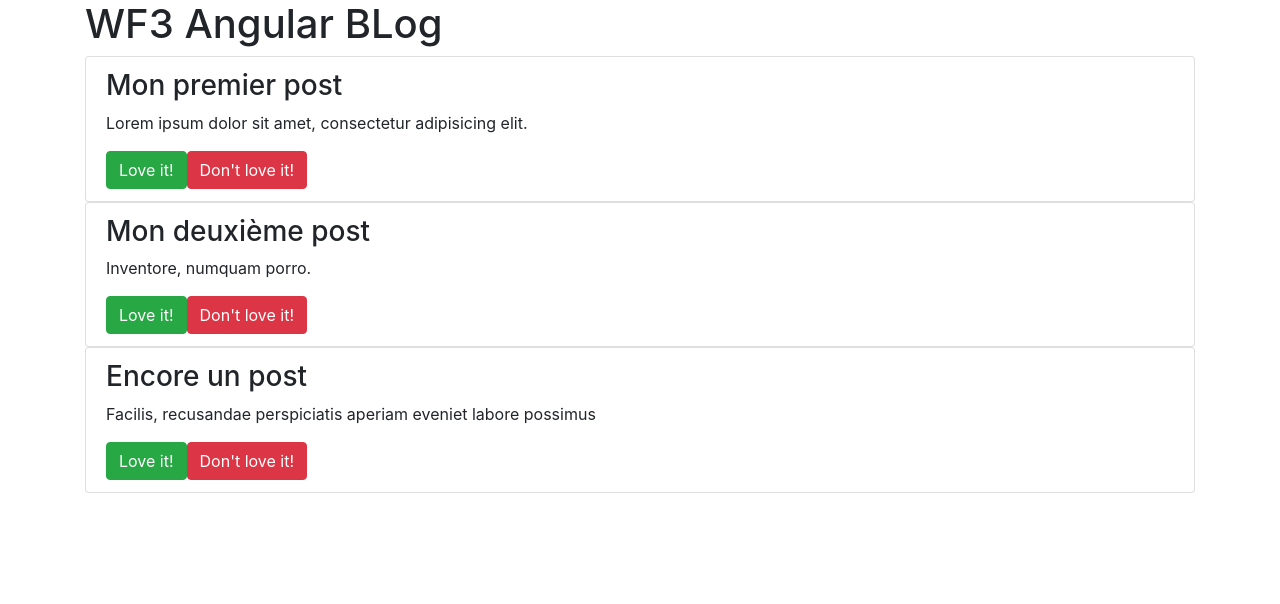
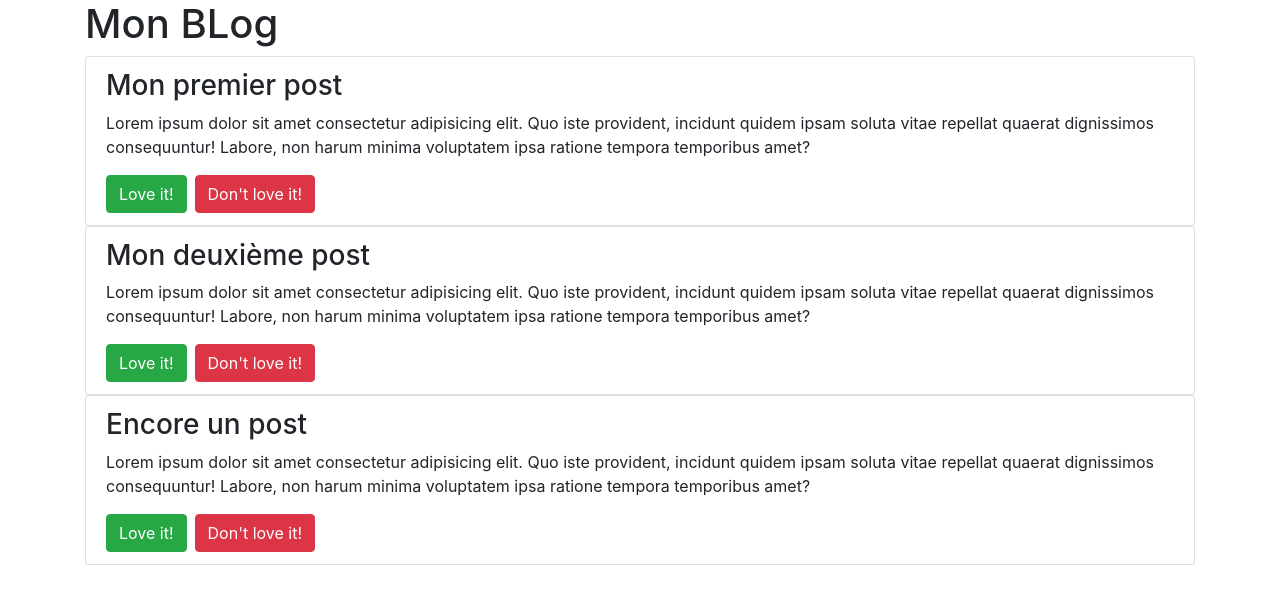
Before and after one commit to ericvwf3/Blog, an Angular app: page / in a window 1280 px wide. Shown: the top 604 px of the page. Built offline with nearby package versions, Linux system fonts and the light colour scheme.

Commit message:
:sparkles: Implementing loveIts

```diff
--- a/src/app/app.component.html
+++ b/src/app/app.component.html
@@ -1,5 +1,5 @@
 <div class="container">
-  <h1>WF3 Angular BLog</h1>
+  <h1>Mon BLog</h1>
 
   <app-post-list></app-post-list>
 
--- a/src/app/post-list/post-list.component.ts
+++ b/src/app/post-list/post-list.component.ts
@@ -10,19 +10,19 @@ export class PostListComponent implements OnInit {
   posts: Array<Object> = [
     {
       title: 'Mon premier post',
-      content: 'Lorem ipsum dolor sit amet, consectetur adipisicing elit.',
+      content: 'Lorem ipsum dolor sit amet consectetur adipisicing elit. Quo iste provident, incidunt quidem ipsam soluta vitae repellat quaerat dignissimos consequuntur! Labore, non harum minima voluptatem ipsa ratione tempora temporibus amet?',
       loveIts: 0,
       created_at: new Date()
     },
     {
       title: 'Mon deuxième post',
-      content: 'Inventore, numquam porro.',
+      content: 'Lorem ipsum dolor sit amet consectetur adipisicing elit. Quo iste provident, incidunt quidem ipsam soluta vitae repellat quaerat dignissimos consequuntur! Labore, non harum minima voluptatem ipsa ratione tempora temporibus amet?',
       loveIts: 0,
       created_at: new Date()
     },
     {
       title: 'Encore un post',
-      content: 'Facilis, recusandae perspiciatis aperiam eveniet labore possimus',
+      content: 'Lorem ipsum dolor sit amet consectetur adipisicing elit. Quo iste provident, incidunt quidem ipsam soluta vitae repellat quaerat dignissimos consequuntur! Labore, non harum minima voluptatem ipsa ratione tempora temporibus amet?',
       loveIts: 0,
       created_at: new Date()
     },
--- a/src/app/post/post.component.html
+++ b/src/app/post/post.component.html
@@ -1,10 +1,14 @@
-<li class="list-group-item">
+<li [ngClass]=" {
+                'list-group-item': true,
+                'list-group-item-success' : post.loveIts > 0,
+                'list-group-item-danger' : post.loveIts < 0
+                }">
 
   <h3> {{ post.title }} <span class="float-right"> {{ post.date }} </span></h3>
 
   <p> {{ post.content }} </p>
 
-  <button class="btn btn-success">Love it!</button>
-  <button class="btn btn-danger">Don't love it!</button>
+  <button class="btn btn-success mr-2" (click)="onLike()">Love it!</button>
+  <button class="btn btn-danger" (click)="onDislike()">Don't love it!</button>
 
 </li>
--- a/src/app/post/post.component.ts
+++ b/src/app/post/post.component.ts
@@ -8,11 +8,23 @@ import { Component, OnInit, Input } from '@angular/core';
 })
 export class PostComponent implements OnInit {
 
-  @Input() post: Object;
+  @Input() post;
 
   constructor() { }
 
   ngOnInit() {
   }
 
+  onLike() {
+
+    this.post.loveIts++;
+
+  }
+
+  onDislike () {
+
+    this.post.loveIts--;
+
+  }
+
 }
```
